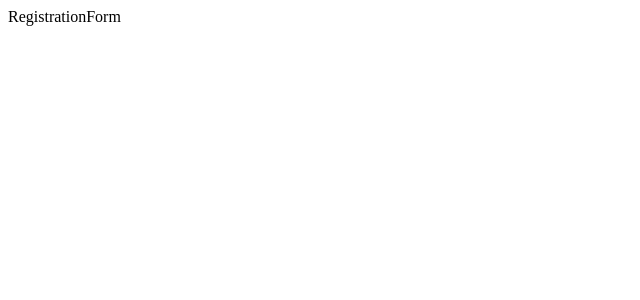
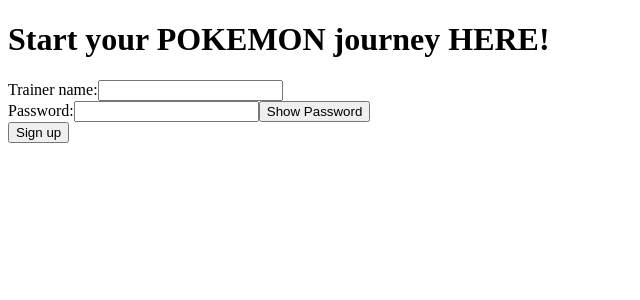
Before and after one commit to CodecoolGlobal/el-proyecte-grande-sprint-1-java-soosdsara, a React (Vite) app in the folder my_pokemon_team_frontend/my_pokemon_team/: page /registration in a window 1280 px wide. Shown: the top 300 px of the page, without its empty margins (0-640 px from the left). Built offline with nearby package versions, Linux system fonts and the light colour scheme.

Commit message:
feat: implement form

```diff
--- a/my_pokemon_team_frontend/my_pokemon_team/src/Components/RegistrationForm.jsx
+++ b/my_pokemon_team_frontend/my_pokemon_team/src/Components/RegistrationForm.jsx
@@ -1,8 +1,65 @@
+import { useState } from 'react'
+import { useNavigate } from 'react-router'
 
-const RegistrationForm = () => {
-  return (
-    <div>RegistrationForm</div>
-  )
+function RegistrationForm() {
+    const navigate = useNavigate();
+    const [name, setName] = useState("");
+    const [password, setPassword] = useState("");
+    const [showPassword, setShowPassword] = useState(false);
+
+    async function postTrainer(e) {
+        e.preventDefault();
+
+        await fetch('/api/register-trainer', {
+            method: "POST",
+            headers: {
+                "Content-Type": "application/json",
+            },
+            body: JSON.stringify({ name, password }),
+        });
+        navigate("/");
+    }
+
+    const handlePasswordChange = (event) => {
+        setPassword(event.target.value);
+    };
+
+    const togglePasswordVisibility = () => {
+        setShowPassword(!showPassword);
+    };
+
+
+    return (
+        <div>
+            <h1>Start your POKEMON journey HERE!</h1>
+            <form onSubmit={postTrainer}>
+                <div>
+                    <label htmlFor="RegisterName"> Trainer name:
+                        <input type="text"
+                            name="RegisterName"
+                            id="RegisterName"
+                            value={name}
+                            onChange={e => setName(e.target.value)}
+                        />
+                    </label>
+                </div>
+                <div>
+                    <label htmlFor="RegisterPassword"> Password:
+                        <input type={showPassword ? 'text' : 'password'}
+                            name="RegisterPassword"
+                            id="RegisterPassword"
+                            value={password}
+                            onChange={handlePasswordChange}
+                        />
+                    </label>
+                    <button type="button" onClick={togglePasswordVisibility}>
+                        {showPassword ? 'Hide' : 'Show'} Password
+                    </button>
+                </div>
+                <button>Sign up</button>
+            </form>
+        </div>
+    )
 }
 
 export default RegistrationForm
```
